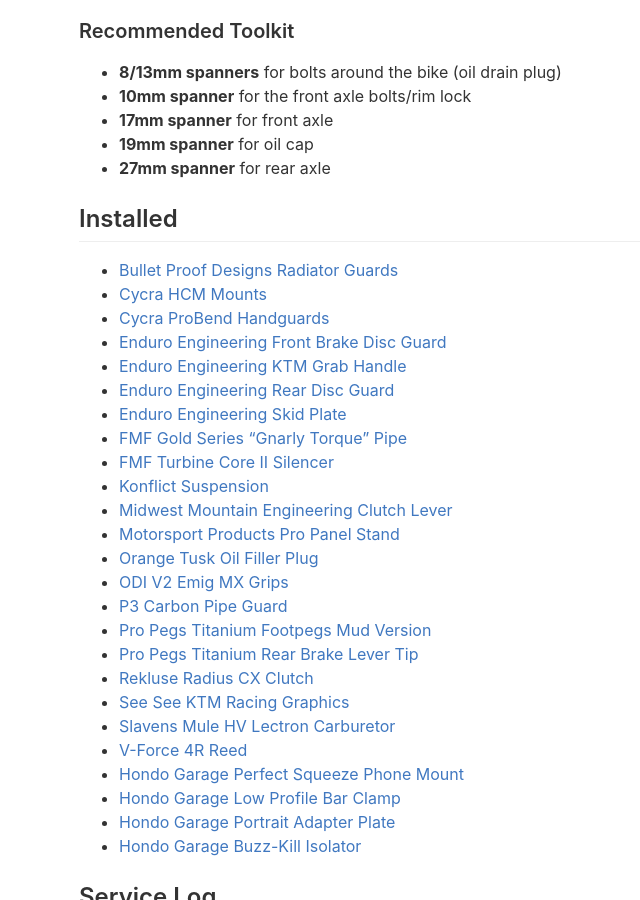
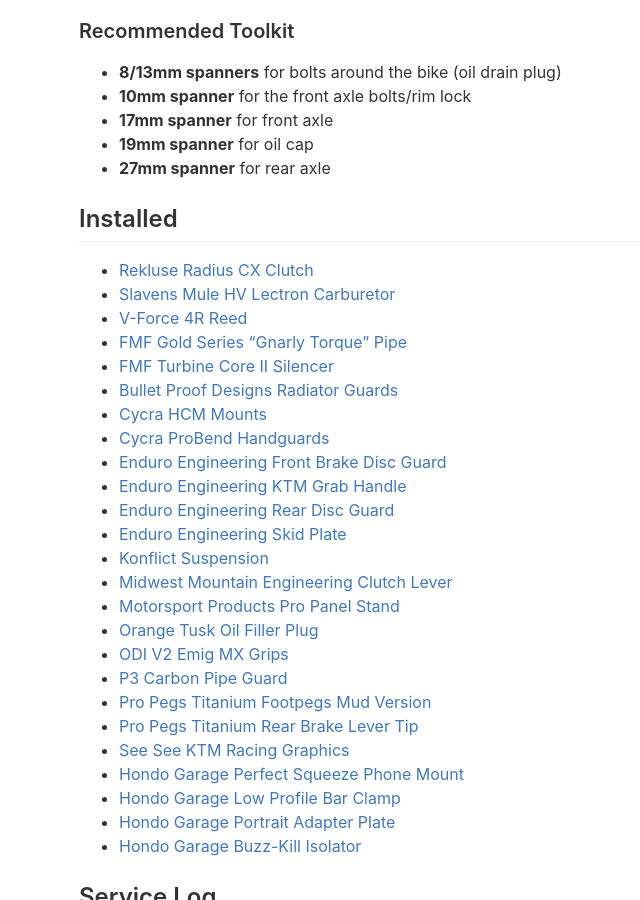
Before and after one commit to chrishunt/chrishunt.github.com, a Jekyll site: the page built from ktm-300/index.md, in a window 1280 px wide and 900 px high, scrolled down 1097 px. Shown: the whole window, without its empty margins (261-901 px from the left). Built offline with Jekyll 4.4.1, drawn with Linux system fonts in a browser that asks for light colours; some of the changed lines change nothing that is shown.

Commit message:
Update order of install items

```diff
--- a/ktm-300/index.md
+++ b/ktm-300/index.md
@@ -32,6 +32,11 @@
 - **27mm spanner** for rear axle
 
 ## Installed
+- [Rekluse Radius CX Clutch](http://chrshnt.com/2maAuKh)
+- [Slavens Mule HV Lectron Carburetor](http://chrshnt.com/2mTlouJ)
+- [V-Force 4R Reed](http://chrshnt.com/2qBdKrs)
+- [FMF Gold Series "Gnarly Torque" Pipe](http://chrshnt.com/2majio9)
+- [FMF Turbine Core II Silencer](http://chrshnt.com/2k9hYOV)
 - [Bullet Proof Designs Radiator Guards](http://chrshnt.com/2k98KSL)
 - [Cycra HCM Mounts](http://chrshnt.com/2mbStQF)
 - [Cycra ProBend Handguards](http://chrshnt.com/2qxU3Ro)
@@ -39,8 +44,6 @@
 - [Enduro Engineering KTM Grab Handle ](http://chrshnt.com/2gc8Rw4)
 - [Enduro Engineering Rear Disc Guard](http://chrshnt.com/2geJFVO)
 - [Enduro Engineering Skid Plate](http://chrshnt.com/2g8bIoC)
-- [FMF Gold Series "Gnarly Torque" Pipe](http://chrshnt.com/2majio9)
-- [FMF Turbine Core II Silencer](http://chrshnt.com/2k9hYOV)
 - [Konflict Suspension](http://www.konflictmotorsports.com)
 - [Midwest Mountain Engineering Clutch Lever](http://chrshnt.com/2gQiqQo)
 - [Motorsport Products Pro Panel Stand](http://chrshnt.com/2gc4zVF)
@@ -49,10 +52,7 @@
 - [P3 Carbon Pipe Guard](http://chrshnt.com/2maBhed)
 - [Pro Pegs Titanium Footpegs Mud Version](http://chrshnt.com/2kVBn82)
 - [Pro Pegs Titanium Rear Brake Lever Tip](http://chrshnt.com/2kVrU0H)
-- [Rekluse Radius CX Clutch](http://chrshnt.com/2maAuKh)
 - [See See KTM Racing Graphics](http://chrshnt.com/2kVTDhP)
-- [Slavens Mule HV Lectron Carburetor](http://chrshnt.com/2mTlouJ)
-- [V-Force 4R Reed](http://chrshnt.com/2qBdKrs)
 - [Hondo Garage Perfect Squeeze Phone Mount](http://chrshnt.com/2kWYwXU)
 - [Hondo Garage Low Profile Bar Clamp](http://chrshnt.com/2kzWA8g)
 - [Hondo Garage Portrait Adapter Plate](http://chrshnt.com/2kUjpmq)
```
